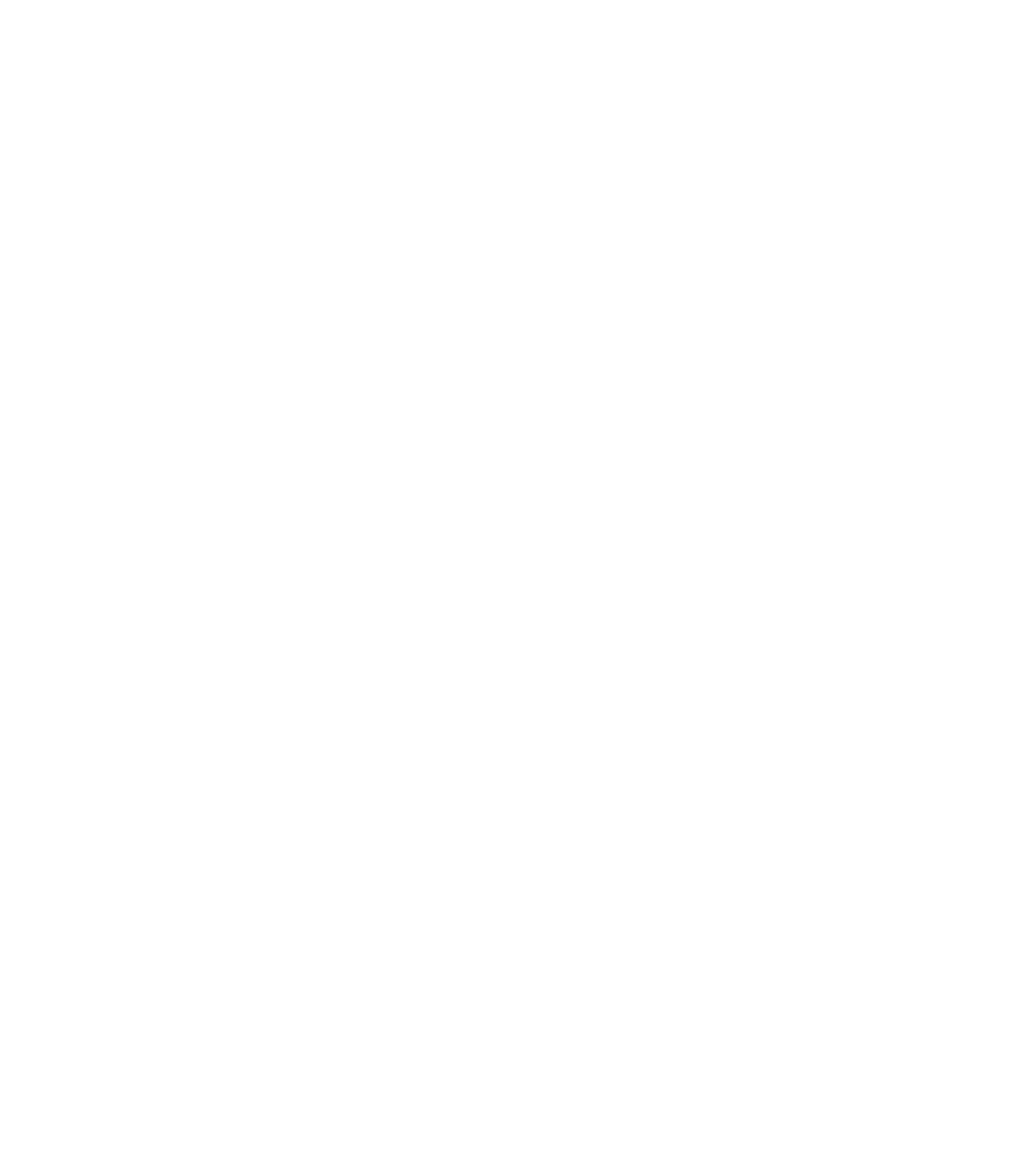
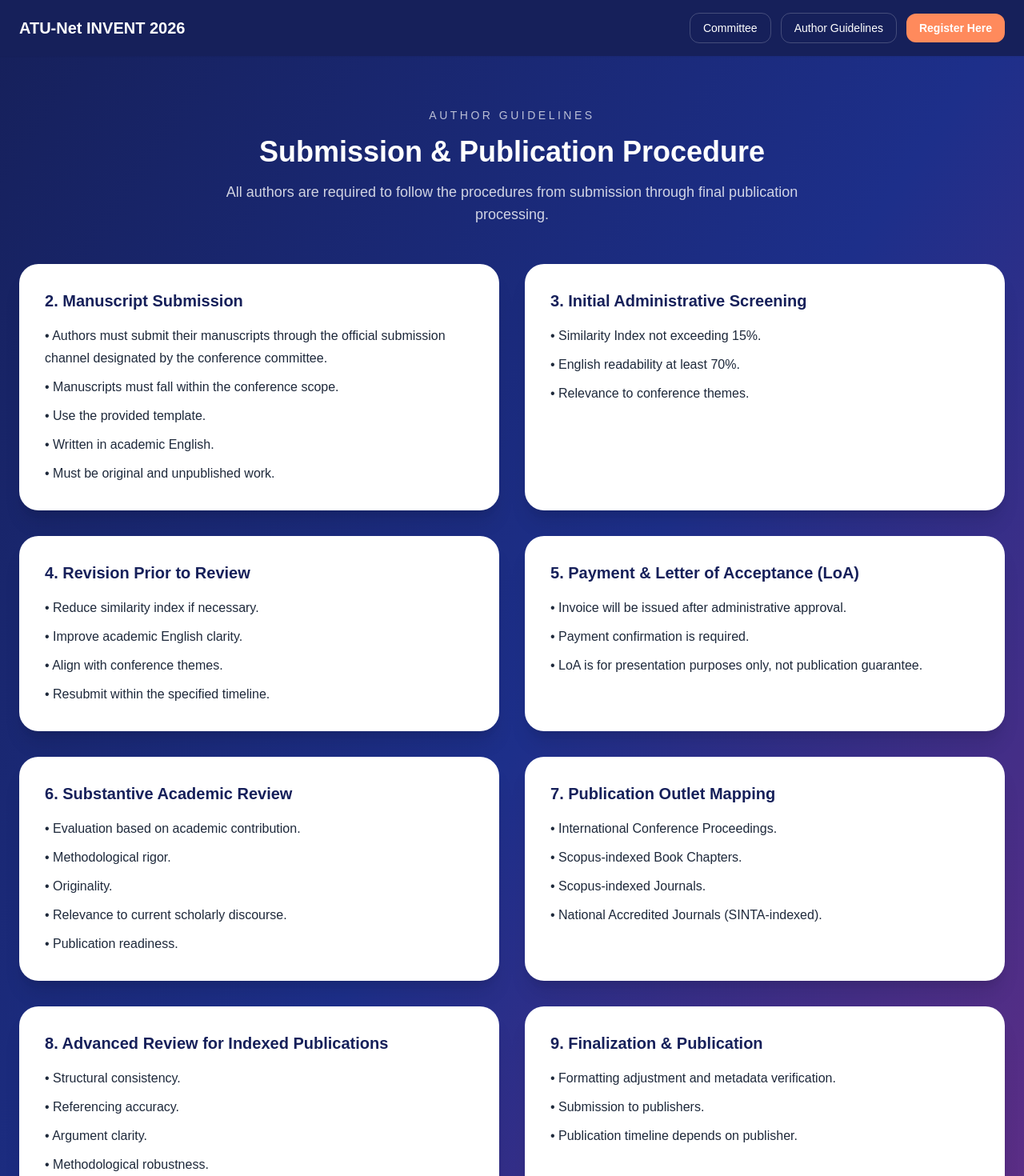
Before and after one commit to hhidayatinc/bs26, a React (Vite) app: page /conference/invent-2026/author-guidelines in a window 1280 px wide. Before the commit this address had no page. Shown: the top 1470 px of the page at 80% size. Before the commit the page ends 800 px from the top, so only its background shows below. Built offline with nearby package versions, Linux system fonts and the light colour scheme.

Commit message:
menambahkanauthorguidelines

```diff
--- a/src/App.jsx
+++ b/src/App.jsx
@@ -2,6 +2,7 @@ import { BrowserRouter, Routes, Route } from "react-router-dom";
 import Home from "./pages/Home";
 import InventConference from "./pages/conferences/InventConference";
 import Committee from "./pages/conferences/Committee";
+import AuthorGuidelines from "./pages/conferences/AuthorGuidelines";
 
 function App() {
   return (
@@ -11,6 +12,10 @@ function App() {
         <Route path="/home" element={<Home />} />
         <Route path="/conference/invent-2026" element={<InventConference />} />
         <Route path="/conference/invent-2026/committee" element={<Committee />} />
+        <Route
+          path="/conference/invent-2026/author-guidelines"
+          element={<AuthorGuidelines />}
+        />
       </Routes>
     </BrowserRouter>
   );
--- /dev/null
+++ b/src/pages/conferences/AuthorGuidelines.jsx
@@ -0,0 +1,174 @@
+import { Link } from "react-router-dom";
+
+function AuthorGuidelines() {
+  const sections = [
+    {
+      title: "Manuscript Submission",
+      content: [
+        "Authors must submit their manuscripts through the official submission channel designated by the conference committee.",
+        "Manuscripts must fall within the conference scope.",
+        "Use the provided template.",
+        "Written in academic English.",
+        "Must be original and unpublished work.",
+      ],
+    },
+    {
+      title: "Initial Administrative Screening",
+      content: [
+        "Similarity Index not exceeding 15%.",
+        "English readability at least 70%.",
+        "Relevance to conference themes.",
+      ],
+    },
+    {
+      title: "Revision Prior to Review",
+      content: [
+        "Reduce similarity index if necessary.",
+        "Improve academic English clarity.",
+        "Align with conference themes.",
+        "Resubmit within the specified timeline.",
+      ],
+    },
+    {
+      title: "Payment & Letter of Acceptance (LoA)",
+      content: [
+        "Invoice will be issued after administrative approval.",
+        "Payment confirmation is required.",
+        "LoA is for presentation purposes only, not publication guarantee.",
+      ],
+    },
+    {
+      title: "Substantive Academic Review",
+      content: [
+        "Evaluation based on academic contribution.",
+        "Methodological rigor.",
+        "Originality.",
+        "Relevance to current scholarly discourse.",
+        "Publication readiness.",
+      ],
+    },
+    {
+      title: "Publication Outlet Mapping",
+      content: [
+        "International Conference Proceedings.",
+        "Scopus-indexed Book Chapters.",
+        "Scopus-indexed Journals.",
+        "National Accredited Journals (SINTA-indexed).",
+      ],
+    },
+    {
+      title: "Advanced Review for Indexed Publications",
+      content: [
+        "Structural consistency.",
+        "Referencing accuracy.",
+        "Argument clarity.",
+        "Methodological robustness.",
+        "Publisher-specific formatting compliance.",
+      ],
+    },
+    {
+      title: "Finalization & Publication",
+      content: [
+        "Formatting adjustment and metadata verification.",
+        "Submission to publishers.",
+        "Publication timeline depends on publisher.",
+      ],
+    },
+    {
+      title: "Important Notes",
+      content: [
+        "LoA is only for presentation purposes.",
+        "Publication depends on quality and review.",
+        "Multiple revisions may be required.",
+        "Payment required before LoA issuance.",
+      ],
+    },
+  ];
+
+  return (
+    <div className="min-h-screen bg-gradient-to-br from-[#16205a] via-[#1d2f8a] to-[#6c2d84]">
+
+      {/* HEADER */}
+      <header className="sticky top-0 z-50 bg-[#16205a] px-4 py-4 text-white shadow-sm md:px-6">
+        <div className="mx-auto flex max-w-7xl items-center justify-between">
+
+          {/* LEFT */}
+          <h1 className="text-2xl font-bold md:text-xl">
+            ATU-Net INVENT 2026
+          </h1>
+
+          {/* RIGHT (grouped) */}
+          <div className="flex items-center gap-3">
+
+            <Link
+              to="/conference/invent-2026/committee"
+              className="rounded-xl border border-white/20 px-4 py-2 text-sm font-medium text-white hover:bg-white/10"
+            >
+              Committee
+            </Link>
+
+            <Link
+              to="/conference/invent-2026/author-guidelines"
+              className="rounded-xl border border-white/20 px-4 py-2 text-sm text-white hover:bg-white/10"
+            >
+              Author Guidelines
+            </Link>
+
+            <a
+              href="https://s.ub.ac.id/registrationatunet2026"
+              target="_blank"
+              rel="noreferrer"
+              className="rounded-xl bg-[#ff8a5c] px-4 py-2 text-sm font-semibold text-white"
+            >
+              Register Here
+            </a>
+
+          </div>
+
+        </div>
+      </header>
+      {/* CONTENT */}
+      <div className="px-6 py-16 text-white">
+        <div className="mx-auto max-w-7xl">
+
+          {/* TITLE */}
+          <div className="mx-auto max-w-3xl text-center">
+            <p className="text-sm uppercase tracking-[0.25em] text-white/70">
+              Author Guidelines
+            </p>
+            <h1 className="mt-4 text-4xl font-bold">
+              Submission & Publication Procedure
+            </h1>
+            <p className="mt-4 text-lg text-white/80">
+              All authors are required to follow the procedures from submission
+              through final publication processing.
+            </p>
+          </div>
+
+          {/* SECTIONS */}
+          <div className="mt-12 grid gap-8 lg:grid-cols-2">
+            {sections.map((section, index) => (
+              <div
+                key={index}
+                className="rounded-3xl bg-white p-8 text-slate-800 shadow-xl"
+              >
+                <h3 className="text-xl font-bold text-[#16205a]">
+                  {index + 2}. {section.title}
+                </h3>
+
+                <ul className="mt-4 space-y-2 text-base leading-7">
+                  {section.content.map((item, i) => (
+                    <li key={i}>• {item}</li>
+                  ))}
+                </ul>
+              </div>
+            ))}
+          </div>
+
+        </div>
+      </div>
+    </div>
+  );
+}
+
+export default AuthorGuidelines;
--- a/src/pages/conferences/Committee.jsx
+++ b/src/pages/conferences/Committee.jsx
@@ -64,24 +64,37 @@ function Committee() {
      <header className="sticky top-0 z-50 bg-[#16205a] px-4 py-4 text-white shadow-sm md:px-6">
         <div className="mx-auto flex max-w-7xl items-center justify-between">
 
-      {/* LOGO / TITLE (link ke halaman utama) */}
+          {/* LEFT */}
+          <h1 className="text-2xl font-bold md:text-xl">
+            ATU-Net INVENT 2026
+          </h1>
+
+          {/* RIGHT (grouped) */}
+          <div className="flex items-center gap-3">
+
             <Link
-        to="/conference/invent-2026"
-        className="text-2xl font-bold md:text-xl hover:opacity-80"
+              to="/conference/invent-2026/committee"
+              className="rounded-xl border border-white/20 px-4 py-2 text-sm font-medium text-white hover:bg-white/10"
             >
-        ATU-Net INVENT 2026
+              Committee
             </Link>
 
-      {/* RIGHT */}
-      <div className="flex items-center gap-3">
+            <Link
+              to="/conference/invent-2026/author-guidelines"
+              className="rounded-xl border border-white/20 px-4 py-2 text-sm text-white hover:bg-white/10"
+            >
+              Author Guidelines
+            </Link>
+
             <a
               href="https://s.ub.ac.id/registrationatunet2026"
               target="_blank"
               rel="noreferrer"
-          className="rounded-xl bg-[#ff8a5c] px-4 py-2 text-sm font-semibold text-white transition hover:opacity-90"
+              className="rounded-xl bg-[#ff8a5c] px-4 py-2 text-sm font-semibold text-white"
             >
               Register Here
             </a>
+
           </div>
 
         </div>
--- a/src/pages/conferences/InventConference.jsx
+++ b/src/pages/conferences/InventConference.jsx
@@ -288,6 +288,13 @@ function InventConference() {
               className="rounded-xl border border-white/20 px-4 py-2 text-sm font-medium text-white hover:bg-white/10"
             >
               Committee
+            </Link>
+
+            <Link
+              to="/conference/invent-2026/author-guidelines"
+              className="rounded-xl border border-white/20 px-4 py-2 text-sm text-white hover:bg-white/10"
+            >
+              Author Guidelines
             </Link>
 
             <a
```
Lines whose indentation alone changed are shown as unchanged.
